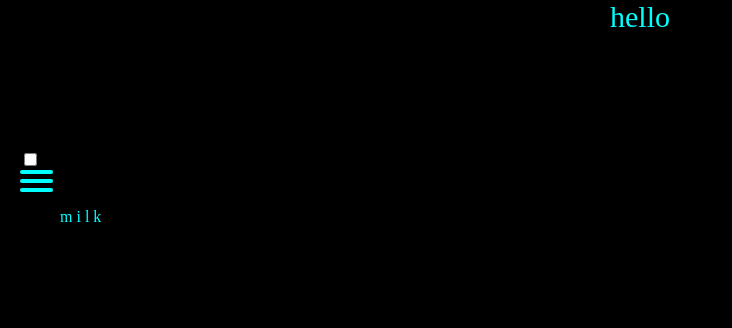
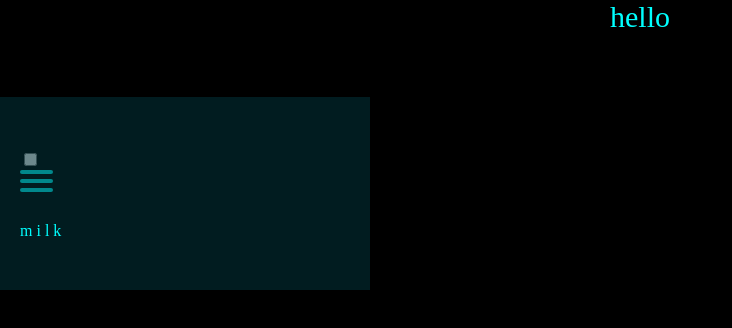
Before and after one commit to LeonardoMarquez/mfwdayone, a plain HTML site: page index.html in a window 1280 px wide. Shown: the whole page, without its empty margins (0-732 px from the left). Drawn offline with Linux system fonts and the light colour scheme.

Commit message:
all is added

```diff
--- a/index.css
+++ b/index.css
@@ -35,3 +35,26 @@ header {
     background: aqua;
     border-radius: 3px;
 }
+
+#menu {
+    position: absolute;
+    width: 300px;
+    margin: -100px 0 0 -50px;
+    padding: 50px;
+    padding-top: 125px;
+    background: #03323893;
+    list-style-type: none;
+    -webkit-font-smoothing-: antialiased;
+    transform-origin: 0% 0%;
+    transform: translate(-100% 0);
+    transition: transform;
+}
+
+#menu li {
+    padding: 10px 0;
+    font-size: 22px;
+}
+
+#menutoggle input:checked ~ ul {
+    transform: none;
+}
--- a/index.html
+++ b/index.html
@@ -11,7 +11,7 @@
     <header>
         hello
     </header>
-    <navn role = "navigation">
+    <nav role = "navigation">
         <div id = "menutoggle">
             <input type="checkbox" />
             <span></span>
```
